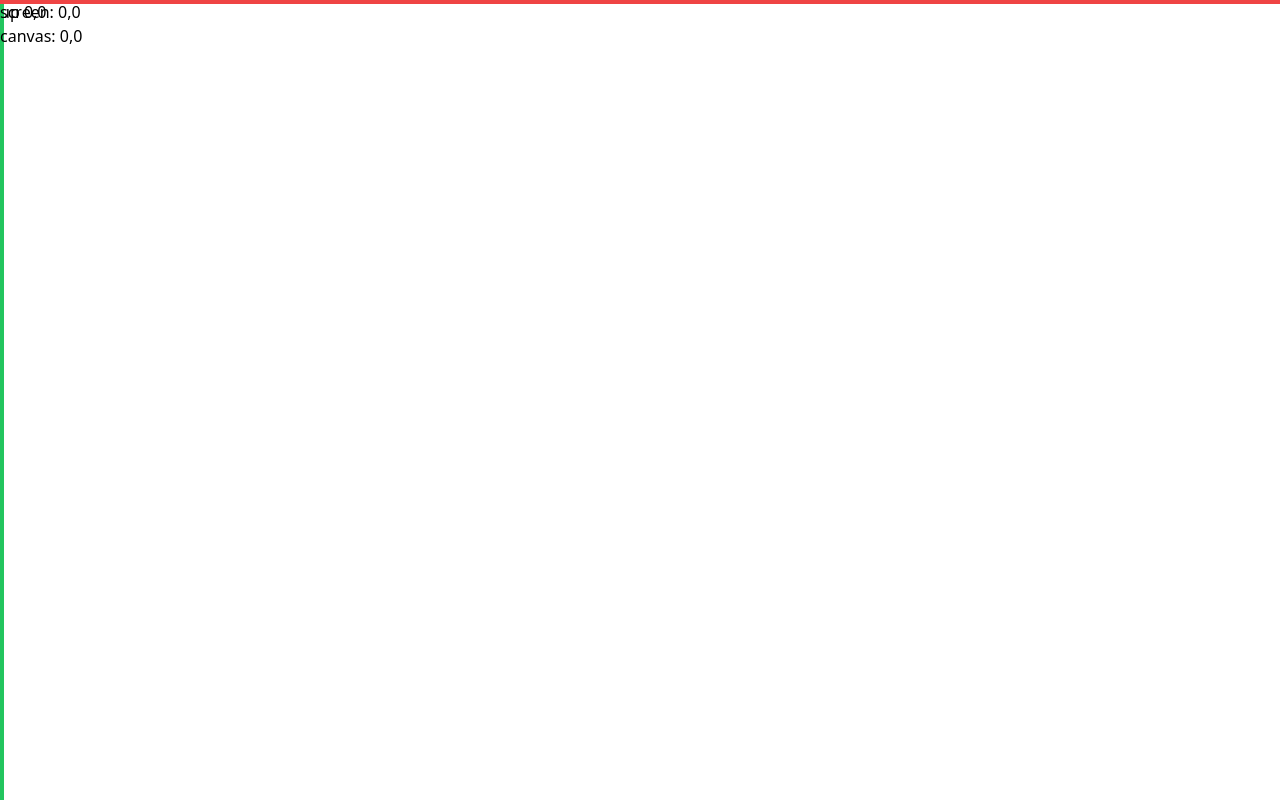
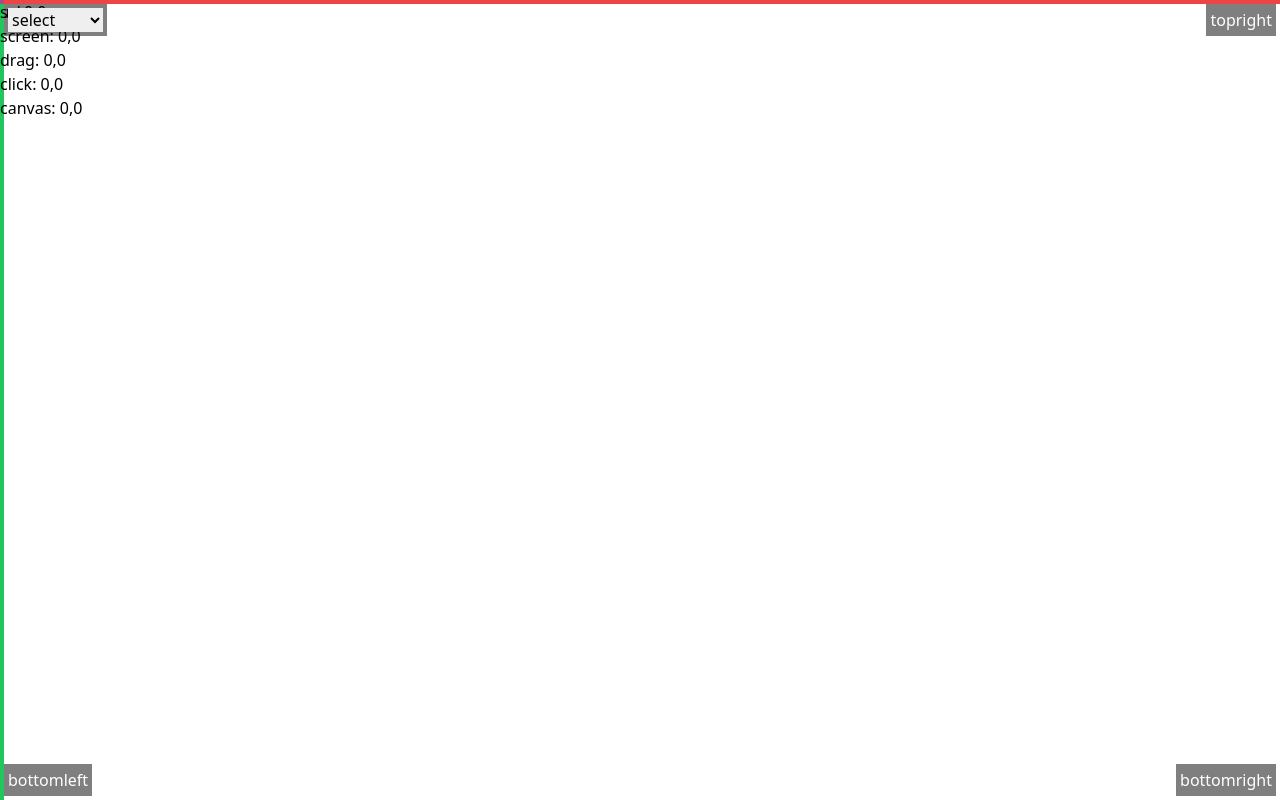
Before and after one commit to oofdere/flipboard, a SvelteKit app: page / in a window 1280 px wide. Built offline with nearby package versions, Linux system fonts and the light colour scheme.

Commit message:
selection boxes

```diff
--- a/src/app.html
+++ b/src/app.html
@@ -7,6 +7,6 @@
 		%sveltekit.head%
 	</head>
 	<body data-sveltekit-preload-data="hover">
-		<div style="display: contents; user-select: none;" class="w-full h-full">%sveltekit.body%</div>
+		<div style="display: contents; user-select: none;" class="w-full h-full select-none">%sveltekit.body%</div>
 	</body>
 </html>
--- /dev/null
+++ b/src/lib/components/Panel.svelte
@@ -0,0 +1,3 @@
+<div class="m-1 w-min bg-black bg-opacity-50 p-1 text-white">
+	<slot />
+</div>
--- a/src/lib/index.ts
+++ b/src/lib/index.ts
@@ -7,3 +7,5 @@ export const mouseLeft = writable<"up" | "down">("up")
 export const mouseRight = writable<"up" | "down">("up")
 export const cursorScreen = writable<[number, number]>([0, 0])
 export const cursorCanvas = derived([canvasPosition, cursorScreen], ([b, a]) => [a[0] - b[0], a[1] - b[1]])
+
+export const tool = writable<"pan" | "select" | "text" | "rectangle" | "ellipse" | "triangle">("select")
--- a/src/routes/+page.svelte
+++ b/src/routes/+page.svelte
@@ -1,22 +1,31 @@
 <script lang="ts">
-	import { canvasPosition, mouseLeft, mouseRight, cursorCanvas, cursorScreen } from '$lib';
+	import { canvasPosition, mouseLeft, mouseRight, cursorCanvas, cursorScreen, tool } from '$lib';
+	import Panel from '$lib/components/Panel.svelte';
 	import { draggable } from '@neodrag/svelte';
 
-	let clickPos: [number, number] = [0, 0];
+	let clickPos: [number, number] = [0, 0]; // initial click position
+	let dragPos: [number, number] = [0, 0]; // held mouse position
 
 	function handleCursor(e: MouseEvent) {
 		e.stopPropagation();
 		$cursorScreen = [e.clientX, e.clientY];
 		if ($mouseLeft === 'down') {
-			$canvasPosition[0] += e.clientX - clickPos[0];
-			$canvasPosition[1] += e.clientY - clickPos[1];
-			clickPos = [e.clientX, e.clientY];
+			if ($tool === 'pan') {
+				$canvasPosition[0] += $cursorScreen[0] - dragPos[0];
+				$canvasPosition[1] += $cursorScreen[1] - dragPos[1];
+			} else if ($tool === 'select') {
+				dragPos[0] += e.clientX - clickPos[0];
+				dragPos[1] += e.clientY - clickPos[1];
+			}
+
+			dragPos = [e.clientX, e.clientY];
 		}
 	}
 
 	function click(e: MouseEvent) {
 		e.stopPropagation();
 		clickPos = [e.clientX, e.clientY];
+		dragPos = [e.clientX, e.clientY];
 		$mouseLeft = 'down';
 	}
 
@@ -30,17 +39,56 @@
 
 <div
 	class="canvas fixed left-0 top-0 h-0 w-0"
-	style="translate: {$canvasPosition[0]}px {$canvasPosition[1]}px;"
+	style="translate: {$canvasPosition[0]}px {$canvasPosition[1]}px; "
 >
 	<div class="pointer-events-none fixed left-0 top-0 h-screen w-1 bg-green-500"></div>
 	<div class="pointer-events-none fixed left-0 top-0 h-1 w-screen bg-red-500"></div>
 </div>
 
+{#if $tool === 'select'}
+	<div
+		class="pointer-events-none fixed top-0 border-2 border-blue-600 bg-blue-400 opacity-35"
+		style="translate: {dragPos[0] - clickPos[0] > 0 ? clickPos[0] : dragPos[0]}px {dragPos[1] -
+			clickPos[1] >
+		0
+			? clickPos[1]
+			: dragPos[1]}px; width: abs({dragPos[0] - clickPos[0]}px); height: abs({dragPos[1] -
+			clickPos[1]}px);"
+	></div>
+{/if}
+
 <p>{$mouseLeft} {$canvasPosition}</p>
 
 <div class="fixed left-0 top-0" style="translate: {$cursorScreen[0]}px {$cursorScreen[1]}px;">
+	<p>{$tool} {$mouseLeft}</p>
 	<p>screen: {$cursorScreen}</p>
+	<p>drag: {dragPos}</p>
+	<p>click: {clickPos}</p>
 	<p>canvas: {$cursorCanvas}</p>
+</div>
+
+<div class="fixed left-0 top-0">
+	<Panel>
+		<select class="text-black" bind:value={$tool}>
+			<option value="pan">pan</option>
+			<option value="select">select</option>
+			<option value="text">Text</option>
+			<option value="rectangle">Rectangle</option>
+			<option value="ellipse">Ellipse</option>
+		</select>
+	</Panel>
+</div>
+
+<div class="fixed right-0 top-0">
+	<Panel>topright</Panel>
+</div>
+
+<div class="fixed bottom-0">
+	<Panel>bottomleft</Panel>
+</div>
+
+<div class="fixed bottom-0 right-0">
+	<Panel>bottomright</Panel>
 </div>
 
 <style>
```
